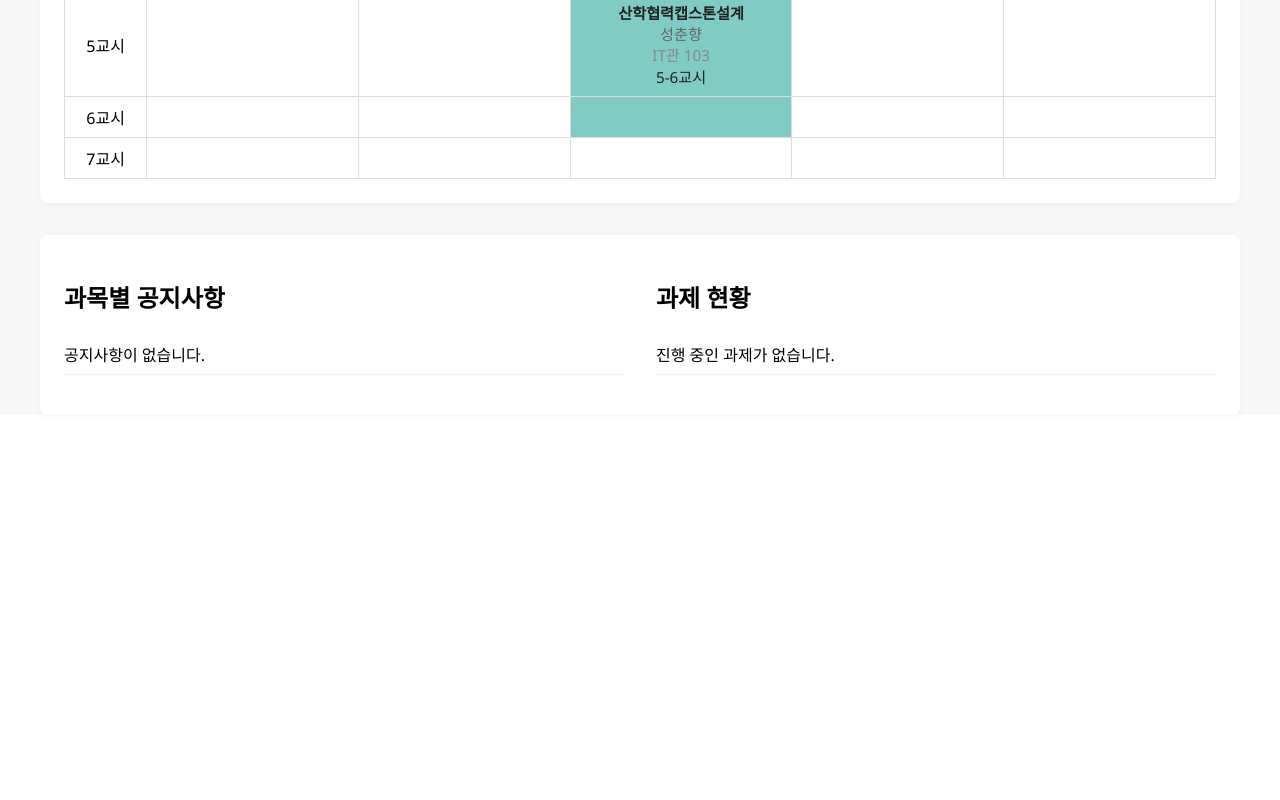
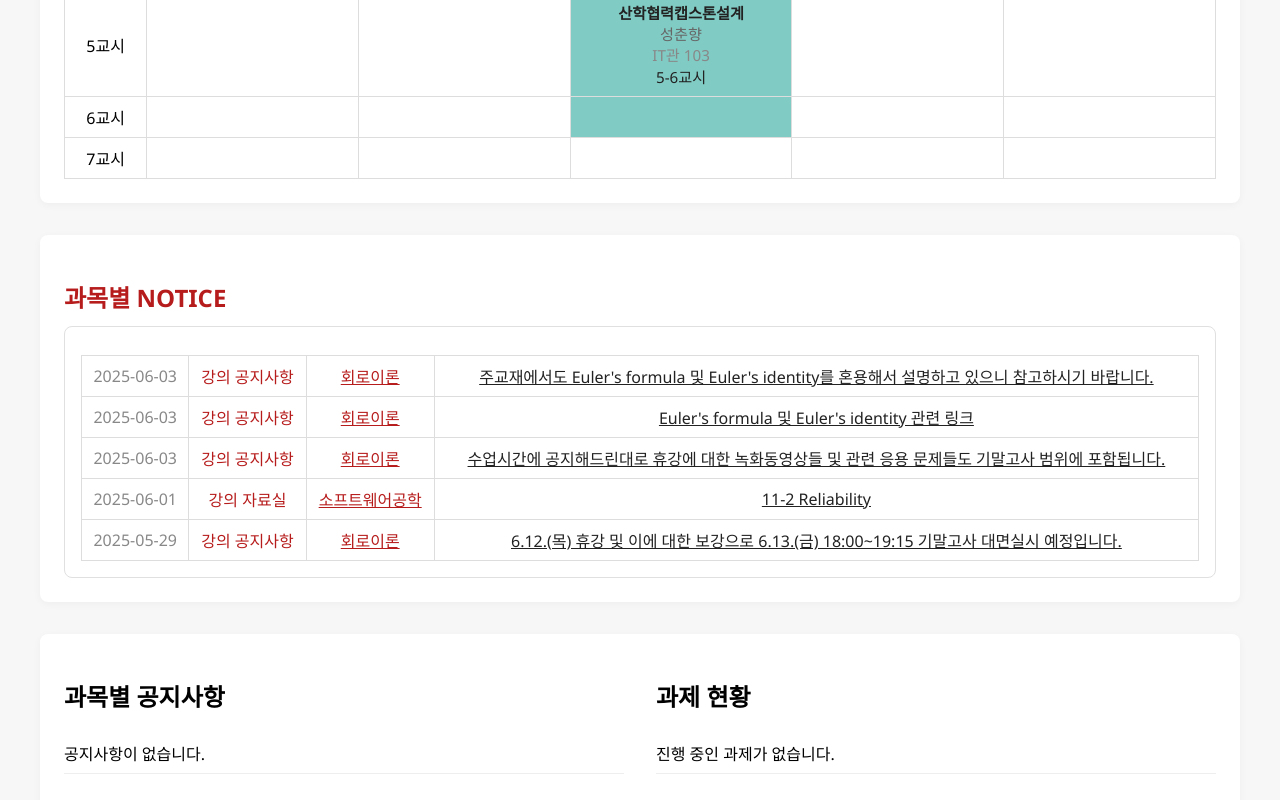
Before and after one commit to ripplelover/25-1-SoftwareEngineering, a React (Create React App) app in the folder client/: page / in a window 1280 px wide. Shown: the part 1534-2334 px from the top of the page. Before the commit the page ends 1981 px from the top, so only its background shows below. Built offline with nearby package versions, Linux system fonts and the light colour scheme.

Commit message:
공지사항 추가

```diff
--- a/client/src/pages/Dashboard.jsx
+++ b/client/src/pages/Dashboard.jsx
@@ -10,6 +10,7 @@ export default function Dashboard({ user, setUser }) {
   const menuBtnRef = useRef(null);
   const [menuPos, setMenuPos] = useState({ top: 60, left: 32 });
   const [activeSection, setActiveSection] = useState('dashboard');
+  const [noticeDetail, setNoticeDetail] = useState(null);
 
   // 더미 데이터 (KLAS 스타일)
   const dummyCourses = [
@@ -106,6 +107,16 @@ export default function Dashboard({ user, setUser }) {
       noticeNew: false
     },
   ];
+
+  // 공지사항 더미 데이터 (과목별)
+  const dummyNotices = [
+    { id: 1, course: '회로이론', date: '2025-06-03', type: '강의 공지사항', title: "주교재에서도 Euler's formula 및 Euler's identity를 혼용해서 설명하고 있으니 참고하시기 바랍니다.", content: '감사합니다.' },
+    { id: 2, course: '회로이론', date: '2025-06-03', type: '강의 공지사항', title: "Euler's formula 및 Euler's identity 관련 링크", content: '' },
+    { id: 3, course: '회로이론', date: '2025-06-03', type: '강의 공지사항', title: "수업시간에 공지해드린대로 휴강에 대한 녹화동영상들 및 관련 응용 문제들도 기말고사 범위에 포함됩니다.", content: '' },
+    { id: 4, course: '소프트웨어공학', date: '2025-06-01', type: '강의 자료실', title: '11-2 Reliability', content: '' },
+    { id: 5, course: '회로이론', date: '2025-05-29', type: '강의 공지사항', title: '6.12.(목) 휴강 및 이에 대한 보강으로 6.13.(금) 18:00~19:15 기말고사 대면실시 예정입니다.', content: '' },
+  ];
+  const [noticeModal, setNoticeModal] = useState({ open: false, course: null });
 
   useEffect(() => {
     if (!user || !user.id) return;
@@ -259,7 +270,8 @@ export default function Dashboard({ user, setUser }) {
                       <div style={{ color: '#666', fontSize: 15 }}>{course.professor} / {course.times}</div>
                     </div>
                     <div style={{ display: 'flex', gap: 8 }}>
-                      <button style={{ background: '#a5d6a7', color: '#222', border: 'none', borderRadius: 4, padding: '6px 16px', fontWeight: 500, cursor: 'pointer' }}>
+                      <button style={{ background: '#a5d6a7', color: '#222', border: 'none', borderRadius: 4, padding: '6px 16px', fontWeight: 500, cursor: 'pointer' }}
+                        onClick={() => setNoticeModal({ open: true, course: course.name })}>
                         공지사항{course.noticeNew && <span style={{ color: 'red', fontWeight: 700, marginLeft: 4 }}>N</span>}
                       </button>
                       <button style={{ background: '#b0bec5', color: '#fff', border: 'none', borderRadius: 4, padding: '6px 16px', fontWeight: 500, cursor: 'pointer' }}>강의자료실</button>
@@ -270,6 +282,35 @@ export default function Dashboard({ user, setUser }) {
                 ))}
               </div>
             </section>
+            {noticeModal.open && (
+              <div style={{ position: 'fixed', left: 0, top: 0, width: '100vw', height: '100vh', background: 'rgba(0,0,0,0.3)', zIndex: 3000, display: 'flex', alignItems: 'center', justifyContent: 'center' }} onClick={() => setNoticeModal({ open: false, course: null })}>
+                <div style={{ background: '#fff', borderRadius: 8, minWidth: 480, maxWidth: '90vw', padding: 32, boxShadow: '0 2px 16px rgba(0,0,0,0.15)' }} onClick={e => e.stopPropagation()}>
+                  <h2 style={{ marginBottom: 16 }}>[{noticeModal.course}] 공지사항</h2>
+                  <table style={{ width: '100%', borderCollapse: 'collapse', marginBottom: 16 }}>
+                    <thead>
+                      <tr style={{ borderBottom: '2px solid #e0e0e0' }}>
+                        <th style={{ textAlign: 'left', padding: '8px 12px' }}>날짜</th>
+                        <th style={{ textAlign: 'left', padding: '8px 12px' }}>구분</th>
+                        <th style={{ textAlign: 'left', padding: '8px 12px' }}>제목</th>
+                      </tr>
+                    </thead>
+                    <tbody>
+                      {dummyNotices.filter(n => n.course === noticeModal.course).map(n => (
+                        <tr key={n.id} style={{ borderBottom: '1px solid #eee' }}>
+                          <td style={{ padding: '8px 12px', color: '#888' }}>{n.date}</td>
+                          <td style={{ padding: '8px 12px', color: '#b39ddb' }}>{n.type}</td>
+                          <td style={{ padding: '8px 12px' }}>{n.title}</td>
+                        </tr>
+                      ))}
+                      {dummyNotices.filter(n => n.course === noticeModal.course).length === 0 && (
+                        <tr><td colSpan={3} style={{ textAlign: 'center', color: '#aaa', padding: 24 }}>공지사항이 없습니다.</td></tr>
+                      )}
+                    </tbody>
+                  </table>
+                  <button onClick={() => setNoticeModal({ open: false, course: null })} style={{ marginTop: 8 }}>닫기</button>
+                </div>
+              </div>
+            )}
             <section className="timetable">
               <h2>시간표</h2>
               <table>
@@ -309,6 +350,56 @@ export default function Dashboard({ user, setUser }) {
                 </tbody>
               </table>
             </section>
+            <section className="notice-list" style={{ marginTop: 32 }}>
+              <h2 style={{ color: '#b71c1c', fontWeight: 700, marginBottom: 12 }}>과목별 <span style={{ color: '#b71c1c' }}>NOTICE</span></h2>
+              <div style={{ background: '#fff', borderRadius: 8, padding: 16, border: '1px solid #e0e0e0' }}>
+                <table style={{ width: '100%', borderCollapse: 'collapse' }}>
+                  <tbody>
+                    {dummyNotices.map((n, idx) => (
+                      <tr key={n.id} style={{ borderBottom: '1px solid #eee' }}>
+                        <td style={{ color: '#888', padding: '8px 8px', whiteSpace: 'nowrap' }}>{n.date}</td>
+                        <td style={{ color: '#b71c1c', fontWeight: 500, padding: '8px 8px', whiteSpace: 'nowrap' }}>{n.type}</td>
+                        <td style={{ color: '#b71c1c', fontWeight: 500, padding: '8px 8px', whiteSpace: 'nowrap' }}>
+                          <span style={{ cursor: 'pointer', textDecoration: 'underline' }} onClick={() => setNoticeModal({ open: true, course: n.course })}>{n.course}</span>
+                        </td>
+                        <td style={{ padding: '8px 8px' }}>
+                          <span style={{ cursor: 'pointer', color: '#222', textDecoration: 'underline' }} onClick={() => setNoticeDetail({ idx, notice: n })}>{n.title}</span>
+                        </td>
+                      </tr>
+                    ))}
+                  </tbody>
+                </table>
+              </div>
+            </section>
+            {noticeDetail && (
+              <div style={{ position: 'fixed', left: 0, top: 0, width: '100vw', height: '100vh', background: 'rgba(0,0,0,0.3)', zIndex: 4000, display: 'flex', alignItems: 'center', justifyContent: 'center' }} onClick={() => setNoticeDetail(null)}>
+                <div style={{ background: '#fff', borderRadius: 8, minWidth: 600, maxWidth: '95vw', padding: 32, boxShadow: '0 2px 16px rgba(0,0,0,0.15)' }} onClick={e => e.stopPropagation()}>
+                  <h2 style={{ fontWeight: 700, fontSize: 22, marginBottom: 18 }}>강의 공지사항</h2>
+                  <div style={{ borderTop: '2px solid #bdbdbd', borderBottom: '1px solid #eee', padding: '18px 0', marginBottom: 18 }}>
+                    <div style={{ fontWeight: 600, fontSize: 18, marginBottom: 8 }}>{noticeDetail.notice.title}</div>
+                    <div style={{ color: '#888', fontSize: 15, marginBottom: 4 }}>
+                      작성자 : <b>황호영</b> &nbsp; 등록일 : {noticeDetail.notice.date} &nbsp; 조회수 : 6
+                    </div>
+                  </div>
+                  <div style={{ minHeight: 60, fontSize: 16, color: '#222', marginBottom: 32 }}>
+                    {noticeDetail.notice.title}
+                    <br />
+                    {noticeDetail.notice.content}
+                  </div>
+                  <div style={{ borderTop: '1px solid #eee', padding: '12px 0', fontSize: 15, color: '#444', display: 'flex', justifyContent: 'space-between' }}>
+                    <span>
+                      <b>이전 글</b> : {dummyNotices[noticeDetail.idx - 1] ? dummyNotices[noticeDetail.idx - 1].title : '이전글이 없습니다.'}
+                    </span>
+                    <span>
+                      <b>다음 글</b> : {dummyNotices[noticeDetail.idx + 1] ? dummyNotices[noticeDetail.idx + 1].title : '다음글이 없습니다.'}
+                    </span>
+                  </div>
+                  <div style={{ textAlign: 'right', marginTop: 18 }}>
+                    <button onClick={() => setNoticeDetail(null)} style={{ background: '#bdbdbd', color: '#fff', border: 'none', borderRadius: 4, padding: '8px 24px', fontWeight: 500, cursor: 'pointer' }}>목록</button>
+                  </div>
+                </div>
+              </div>
+            )}
             <section className="notices-assignments">
               <div>
                 <h2>과목별 공지사항</h2>
```
